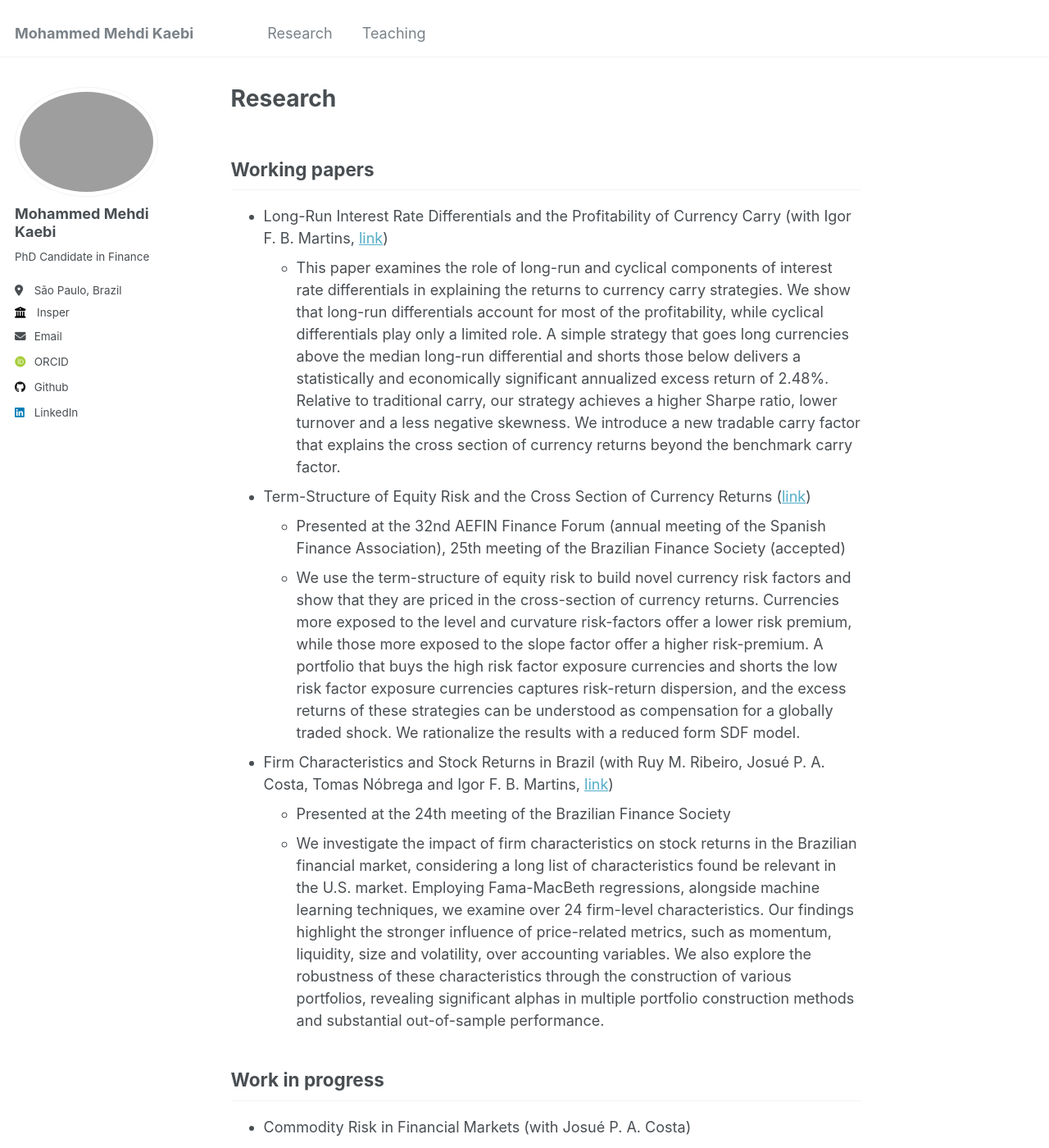
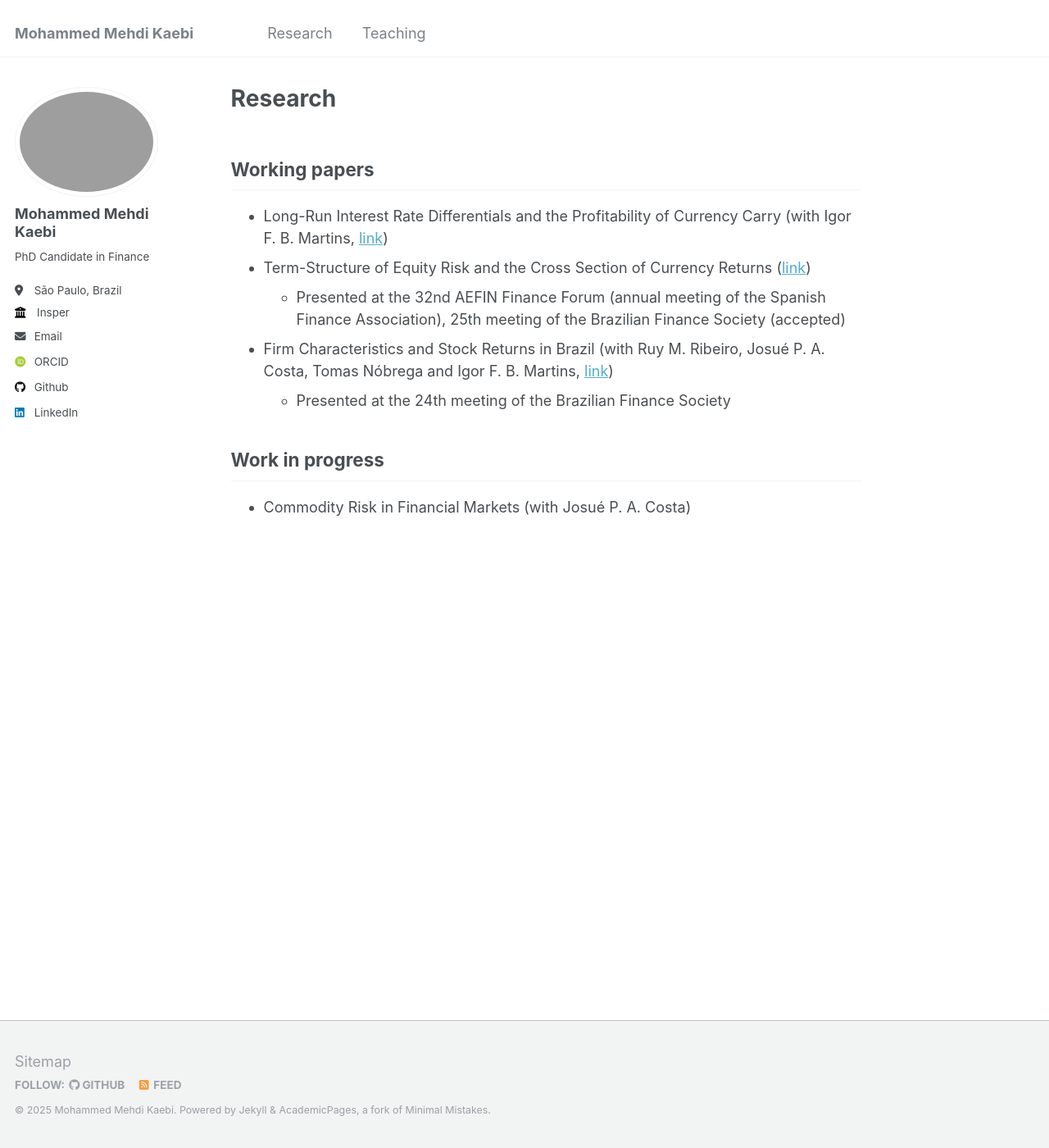
Before and after one commit to mkaebi/mkaebi.github.io, a Jekyll site: the page built from _pages/research.md, in a window 1280 px wide and 1400 px high. Shown: the whole window at 82% size. Built offline with Jekyll 4.4.1, drawn with Linux system fonts in a browser that asks for light colours; some web fonts are replaced.

Commit message:
Update working papers section in research.md
Removed detailed descriptions of several working papers to streamline the content.

```diff
--- a/_pages/research.md
+++ b/_pages/research.md
@@ -9,13 +9,10 @@ redirect_from:
 
 ## Working papers
 * Long-Run Interest Rate Differentials and the Profitability of Currency Carry (with Igor F. B. Martins, [link](https://swopec.hhs.se/oruesi/abs/oruesi2025_010.htm))
-  * This paper examines the role of long-run and cyclical components of interest rate differentials in explaining the returns to currency carry strategies. We show that long-run differentials account for most of the profitability, while cyclical differentials play only a limited role. A simple strategy that goes long currencies above the median long-run differential and shorts those below delivers a statistically and economically significant annualized excess return of 2.48%. Relative to traditional carry, our strategy achieves a higher Sharpe ratio, lower turnover and a less negative skewness. We introduce a new tradable carry factor that explains the cross section of currency returns beyond the benchmark carry factor.
 * Term-Structure of Equity Risk and the Cross Section of Currency Returns ([link](https://dx.doi.org/10.2139/ssrn.5363287))
   * Presented at the 32nd AEFIN Finance Forum (annual meeting of the Spanish Finance Association), 25th meeting of the Brazilian Finance Society (accepted)
-  * We use the term-structure of equity risk to build novel currency risk factors and show that they are priced in the cross-section of currency returns. Currencies more exposed to the level and curvature risk-factors offer a lower risk premium, while those more exposed to the slope factor offer a higher risk-premium. A portfolio that buys the high risk factor exposure currencies and shorts the low risk factor exposure currencies captures risk-return dispersion, and the excess returns of these strategies can be understood as compensation for a globally traded shock. We rationalize the results with a reduced form SDF model.
 * Firm Characteristics and Stock Returns in Brazil (with Ruy M. Ribeiro, Josué P. A. Costa,  Tomas Nóbrega and Igor F. B. Martins, [link](https://dx.doi.org/10.2139/ssrn.4801117))
   * Presented at the 24th meeting of the Brazilian Finance Society
-  * We investigate the impact of firm characteristics on stock returns in the Brazilian financial market, considering a long list of characteristics found be relevant in the U.S. market. Employing Fama-MacBeth regressions, alongside machine learning techniques, we examine over 24 firm-level characteristics. Our findings highlight the stronger influence of price-related metrics, such as momentum, liquidity, size and volatility, over accounting variables. We also explore the robustness of these characteristics through the construction of various portfolios, revealing significant alphas in multiple portfolio construction methods and substantial out-of-sample performance.
 
 ## Work in progress
 
```
